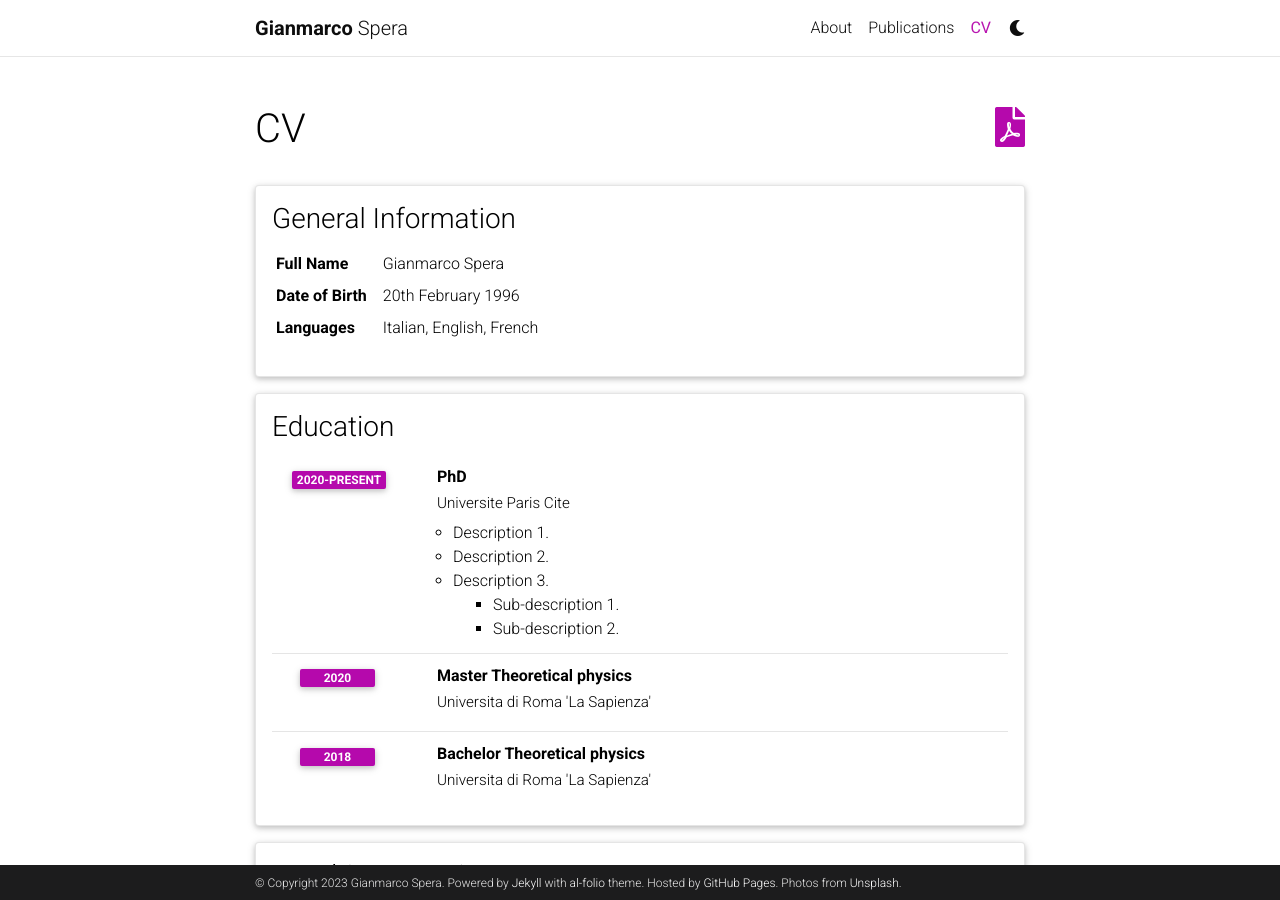
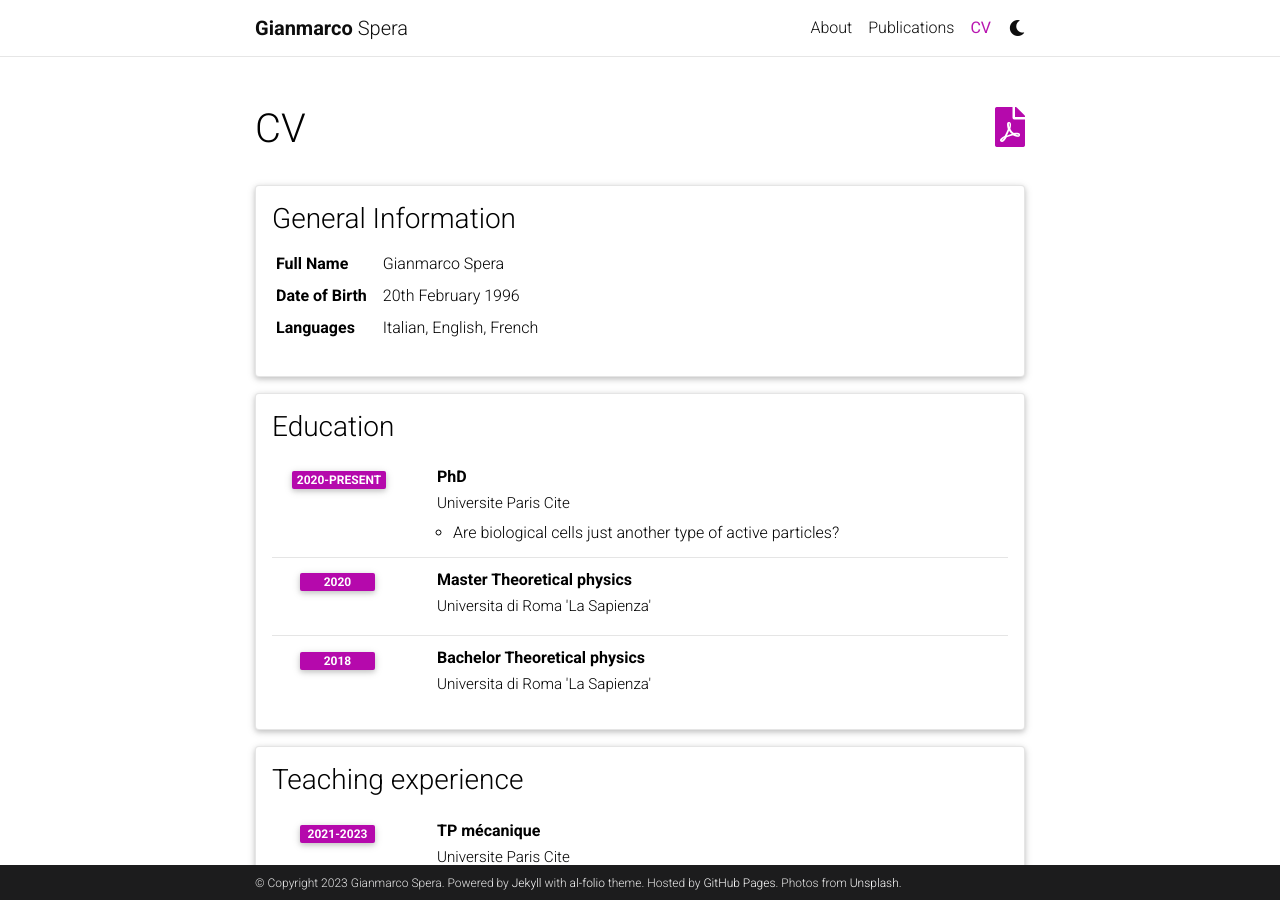
Before and after one commit to adinelli/albertodinelli.github.io, a Jekyll site: the page built from _pages/cv.md, in a window 1280 px wide and 900 px high. Built offline with Jekyll 4.4.1, drawn with Linux system fonts in a browser that asks for light colours; comment, search, counter and statistics services are not loaded; a style sheet for code colours, icons or effects is not loaded.

Commit message:
test to shorten the curriculum

```diff
--- a/_data/cv.yml
+++ b/_data/cv.yml
@@ -14,13 +14,13 @@
     - title: PhD
       institution: Universite Paris Cite
       year: 2020-Present
-      description:
-        - Description 1.
-        - Description 2.
-        - title: Description 3.
-          contents:
-            - Sub-description 1.
-            - Sub-description 2.
+      description: Are biological cells just another type of active particles?
+        # - Description 1.
+        # - Description 2.
+        # - title: Description 3.
+        #   contents:
+        #     - Sub-description 1.
+        #     - Sub-description 2.
     - title: Master Theoretical physics
       institution: Universita di Roma 'La Sapienza'
       year: 2020
```
